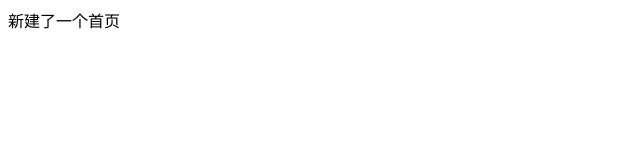
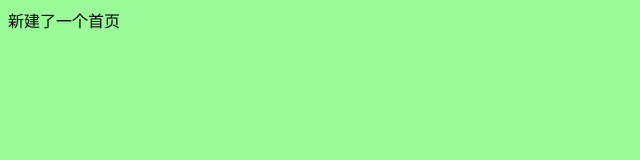
Before and after one commit to lois686/studyGithub48_03, a plain HTML site: page index.html in a window 1280 px wide. Shown: the whole page, without its empty margins (0-640 px from the left). Drawn offline with Linux system fonts and the light colour scheme.

Commit message:
让他绿起来

```diff
--- /dev/null
+++ b/index.css
@@ -0,0 +1,3 @@
+body{
+    background-color: palegreen;
+}
--- a/index.html
+++ b/index.html
@@ -4,6 +4,7 @@
     <meta charset="UTF-8">
     <meta name="viewport" content="width=device-width, initial-scale=1.0">
     <title>Document</title>
+    <link rel="stylesheet" href="./index.css">
 </head>
 <body>
     <div>新建了一个首页</div>
```
